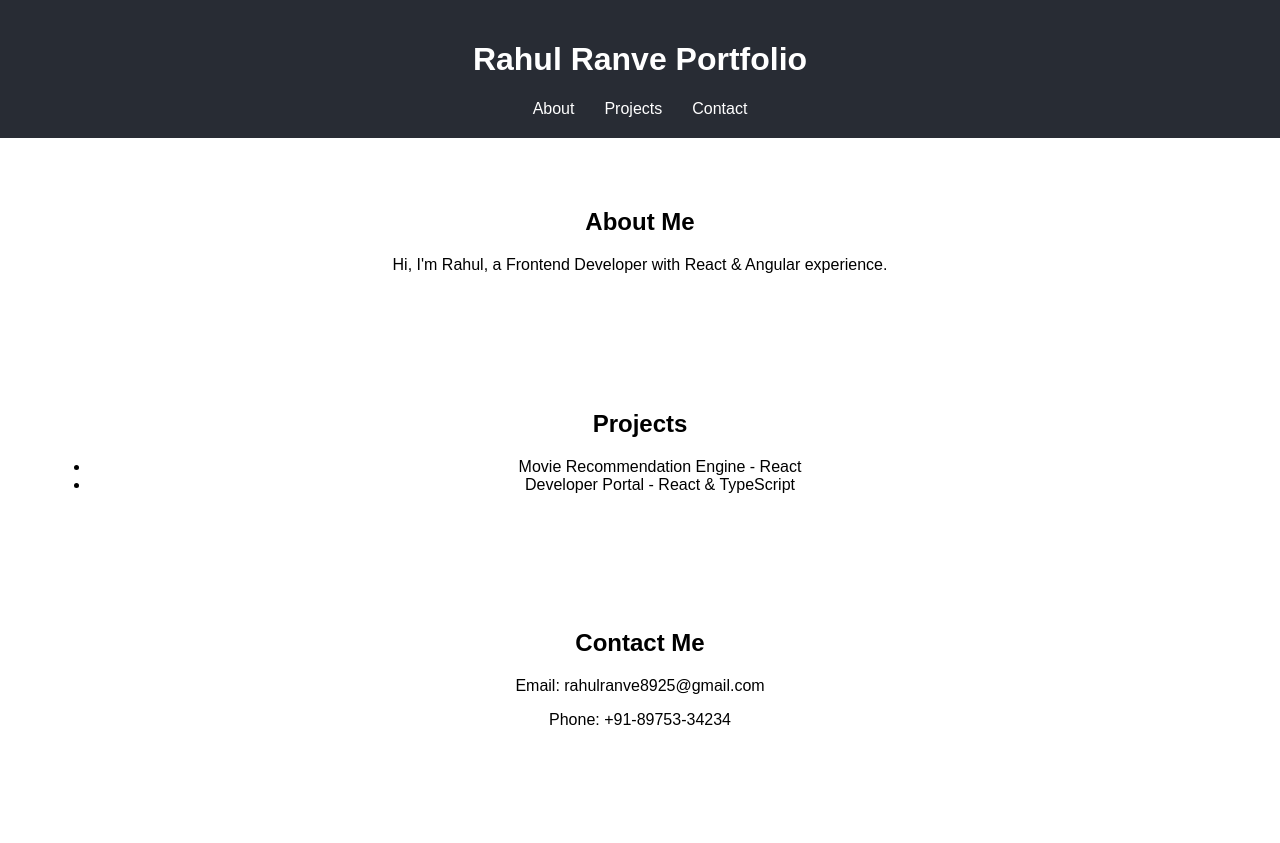
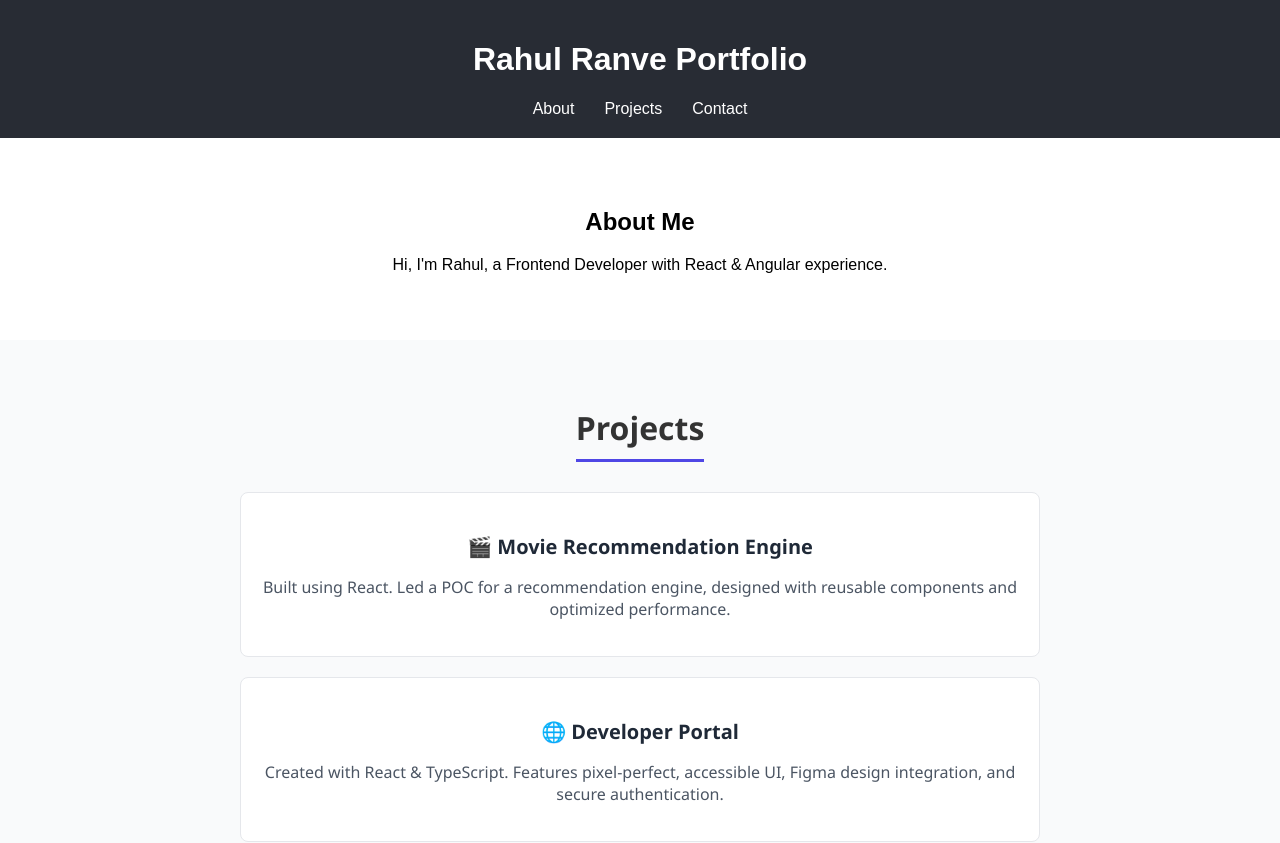
Before and after one commit to rahulranve8925/portfolio, a React (Create React App) app: page / in a window 1280 px wide. Shown: the top 843 px of the page. Before the commit the page ends 800 px from the top, so only its background shows below. Built offline with nearby package versions, Linux system fonts and the light colour scheme.

Commit message:
import issue resolved

```diff
--- a/src/Projects.js
+++ b/src/Projects.js
@@ -1,12 +1,23 @@
 import React from "react";
+import "./projects.css";
 
 function Projects() {
   return (
-    <section id="projects">
-      <h2>Projects</h2>
-      <ul>
-        <li>Movie Recommendation Engine - React</li>
-        <li>Developer Portal - React & TypeScript</li>
+    <section id="projects" className="projects-section">
+      <h2 className="section-title">Projects</h2>
+      <ul className="project-list">
+        <li className="project-item">
+          <h3>🎬 Movie Recommendation Engine</h3>
+          <p>
+            Built using React. Led a POC for a recommendation engine, designed with reusable components and optimized performance.
+          </p>
+        </li>
+        <li className="project-item">
+          <h3>🌐 Developer Portal</h3>
+          <p>
+            Created with React & TypeScript. Features pixel-perfect, accessible UI, Figma design integration, and secure authentication.
+          </p>
+        </li>
       </ul>
     </section>
   );
--- /dev/null
+++ b/src/projects.css
@@ -0,0 +1,48 @@
+/* Projects.css */
+
+.projects-section {
+  padding: 40px 20px;
+  background-color: #f9fafb;
+  color: #333;
+  font-family: 'Segoe UI', Tahoma, Geneva, Verdana, sans-serif;
+}
+
+.section-title {
+  font-size: 2rem;
+  text-align: center;
+  margin-bottom: 30px;
+  border-bottom: 3px solid #4f46e5;
+  display: inline-block;
+  padding-bottom: 10px;
+}
+
+.project-list {
+  list-style: none;
+  padding: 0;
+  max-width: 800px;
+  margin: 0 auto;
+}
+
+.project-item {
+  background-color: #fff;
+  border: 1px solid #e5e7eb;
+  border-radius: 8px;
+  padding: 20px;
+  margin-bottom: 20px;
+  transition: box-shadow 0.3s ease;
+}
+
+.project-item:hover {
+  box-shadow: 0 4px 20px rgba(0, 0, 0, 0.1);
+}
+
+.project-item h3 {
+  font-size: 1.25rem;
+  color: #1f2937;
+  margin-bottom: 10px;
+}
+
+.project-item p {
+  font-size: 1rem;
+  color: #4b5563;
+}
```
